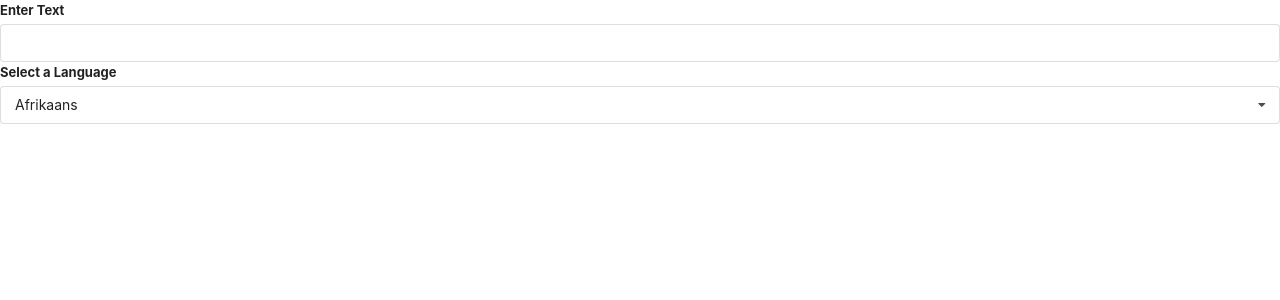
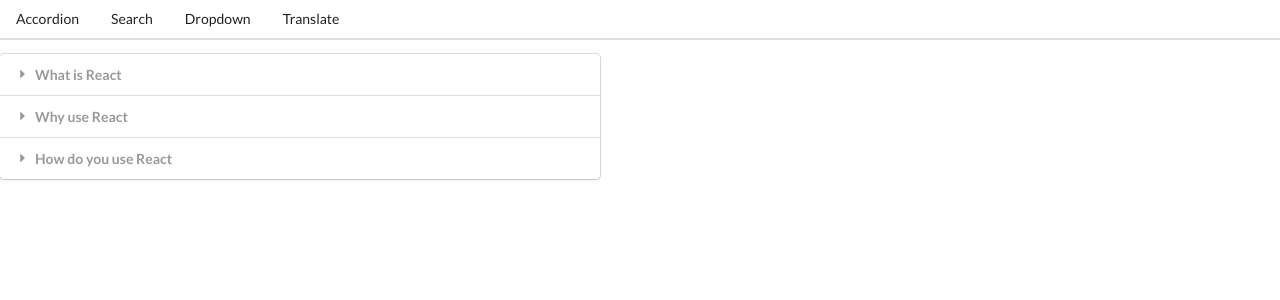
Before and after one commit to Adman94/widgetsapp, a React (Create React App) app: page / in a window 1280 px wide. Shown: the top 300 px of the page. Built offline with nearby package versions, Linux system fonts and the light colour scheme.

Commit message:
latest widget navigation completed

```diff
--- a/src/App.js
+++ b/src/App.js
@@ -1,23 +1,26 @@
 import './App.css';
-// import Accordion from './components/Accordion';
-// import Search from './components/Search';
+import Accordion from './components/Accordion';
+import Search from './components/Search';
 import Dropdown from './components/Dropdown';
 import { useState } from 'react';
 import Translate from './components/Translate';
+import Header from './components/Header';
+import Route from './components/Route';
 
-// const items = [
-//   {
-//     title: 'What is React',
-//     content: 'React is a front end JavaScript framework'
-//   },
-//   {
-//     title: 'Why use React',
-//     content: 'React is a favorite JS Librarty among engineers'
-//   }, {
-//     title: 'How do you use React',
-//     content: 'You use React by creating components'
-//   }
-// ]
+const items = [
+  {
+    title: 'What is React',
+    content: 'React is a front end JavaScript framework'
+  },
+  {
+    title: 'Why use React',
+    content: 'React is a favorite JS Librarty among engineers'
+  }, {
+    title: 'How do you use React',
+    content: 'You use React by creating components'
+  }
+]
+
 const options = [
   {
     label: 'The Color Red',
@@ -33,23 +36,61 @@
   }
 ]
 
+// const showAccordion = () => {
+//   if (window.location.pathname === '/') {
+//     return <Accordion items={items} />
+//   }
+// }
+
+// const showList = () => {
+//   if (window.location.pathname === '/list') {
+//     return <Search />
+//   }
+// }
+
+const showDropdown = () => {
+  if (window.location.pathname === '/dropdown') {
+    return <Dropdown />
+  }
+}
+
+// const showTranslate = () => {
+//   if (window.location.pathname === '/translate') {
+//     return <Translate />
+//   }
+// }
+
+
 function App() {
   const [selected, setSelected] = useState(options[0]);
   // const [showDropdown, setShowDropdown] = useState(true);
   return (
     <div>
       {/* <br /> */}
-      {/* <Accordion items={items} /> */}
       {/* <Search /> */}
       {/* <button onClick={() => setShowDropdown(!showDropdown)}>Toggle Dropdown</button>
+       */}
+      <Header />
+
+      <Route path="/">
+        <Accordion items={items} />
+      </Route>
+      <Route path="/list">
+        <Search />
+      </Route>
+      <Route path="/dropdown">
         {showDropdown ?
           <Dropdown
+            label="Select a Color"
             selected={selected}
             onSelectedChange={setSelected}
             options={options}
           /> : null
-      } */}
+        }
+      </Route>
+      <Route path="/translate">
         <Translate />
+      </Route>
     </div>
   );
 }
--- a/src/components/Accordion.js
+++ b/src/components/Accordion.js
@@ -1,6 +1,6 @@
 import React, { useState } from 'react'
 
-function Accordion({ items }) {
+const Accordion = ({ items }) => {
   const [activeIndex, setActiveIndex] = useState(null);
 
   const onTitleClick = index => {
--- a/src/components/Convert.js
+++ b/src/components/Convert.js
@@ -1,11 +1,40 @@
 import React, { useState, useEffect } from 'react';
+import axios from 'axios';
 
 const Convert = ({ language, text }) => {
+  const [translated, setTranslated] = useState('');
+  const [debouncedText, setDebouncedText] = useState(text);
+
   useEffect(() => {
-    console.log('New language or text');
-  }, [language, text]);
+    const timerId = setTimeout(() => {
+      setDebouncedText(text);
+    }, 500);
+    return () => {
+      clearTimeout(timerId)
+    }
+  }, [text]);
 
-  return <div />
+  useEffect(() => {
+    const doTranslation = async () => {
+      const { data } = await axios.post('https://translation.googleapis.com/language/translate/v2', {}, {
+        params: {
+          q: debouncedText,
+          target: language.value,
+          key: 'AIzaSyCHUCmpR7cT_yDFHC98CZJy2LTms-IwDlM'
+        }
+      });
+
+      setTranslated(data.data.translations[0].translatedText);
+    }
+
+    doTranslation();
+  }, [language, debouncedText]);
+
+  return (
+    <div>
+      <h1 className="ui header">{translated}</h1>
+    </div>
+  )
 }
 
 export default Convert;
--- /dev/null
+++ b/src/components/Header.js
@@ -0,0 +1,23 @@
+import React from 'react'
+import Link from './Link';
+
+const Header = () => {
+  return (
+    <div className="ui secondary pointing menu">
+      <Link href="/" className="item">
+        Accordion
+      </Link>
+      <Link href="/list" className="item">
+        Search
+      </Link>
+      <Link href="/dropdown" className="item">
+        Dropdown
+      </Link>
+      <Link href="/translate" className="item">
+        Translate
+      </Link>
+    </div>
+  )
+}
+
+export default Header;
--- /dev/null
+++ b/src/components/Link.js
@@ -0,0 +1,22 @@
+import React from 'react'
+
+const Link = ({ className, href, children }) => {
+  const onClick = (event) => {
+    if (event.metaKey || event.ctrlKey) {
+      return;
+    }
+    event.preventDefault();
+    window.history.pushState({}, '', href);
+
+    const navEvent = new PopStateEvent('popstate');
+    window.dispatchEvent(navEvent);
+  };
+
+  return (
+    <a onClick={onClick} className={className} href={href}>
+      {children}
+    </a>
+  )
+}
+
+export default Link;
--- /dev/null
+++ b/src/components/Route.js
@@ -0,0 +1,18 @@
+import { useEffect, useState } from 'react';
+
+const Route = ({ path, children }) => {
+  const [currentPath, setCurrentPath] = useState(window.location.pathname);
+  useEffect(() => {
+    const onLocationChange = () => {
+      setCurrentPath(window.location.pathname);
+    }
+    window.addEventListener('popstate', onLocationChange);
+
+    return () => {
+      window.removeEventListener('popstate', onLocationChange);
+    }
+  })
+  return currentPath === path ? children : null;
+};
+
+export default Route;
--- a/src/components/Translate.js
+++ b/src/components/Translate.js
@@ -1,6 +1,7 @@
 import React, { useState } from 'react';
 import Dropdown from './Dropdown';
-// AIzaSyA8x0timu5hH_8AO3OArRFCKkflLmGAiyo
+import Convert from './Convert';
+
 
 const options = [
   {
@@ -14,6 +15,10 @@
   {
     label: 'Hindi',
     value: 'hi'
+  },
+  {
+    label: 'Bengali',
+    value: 'bn'
   }
 ]
 
@@ -34,6 +39,11 @@
         onSelectedChange={setlanguage}
         options={options}
       />
+      <hr />
+      <h3 className="ui header">
+        Output
+      </h3>
+      <Convert text={text} language={language} />
     </div>
   )
 }
```
Lines whose indentation alone changed are shown as unchanged.
